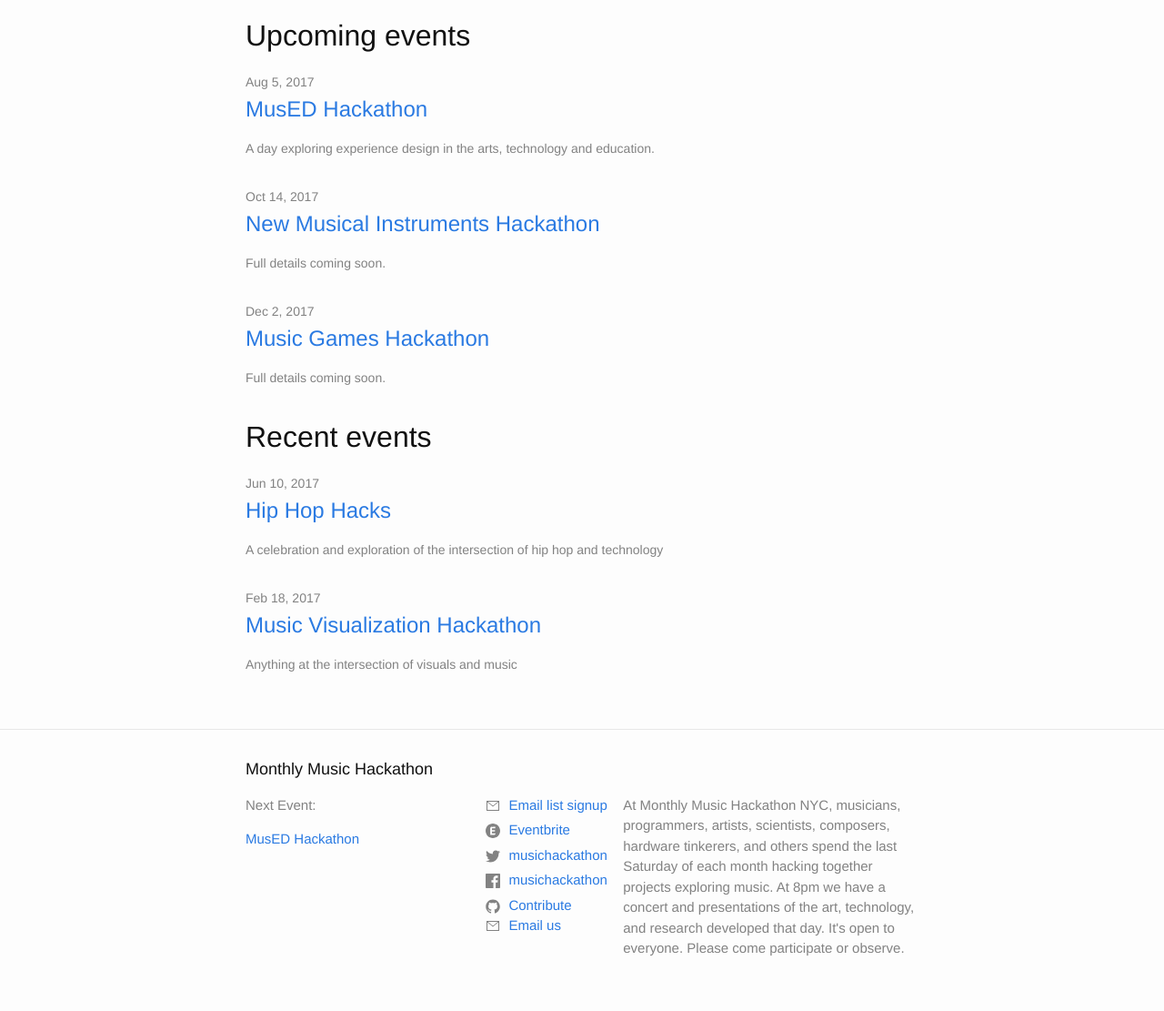
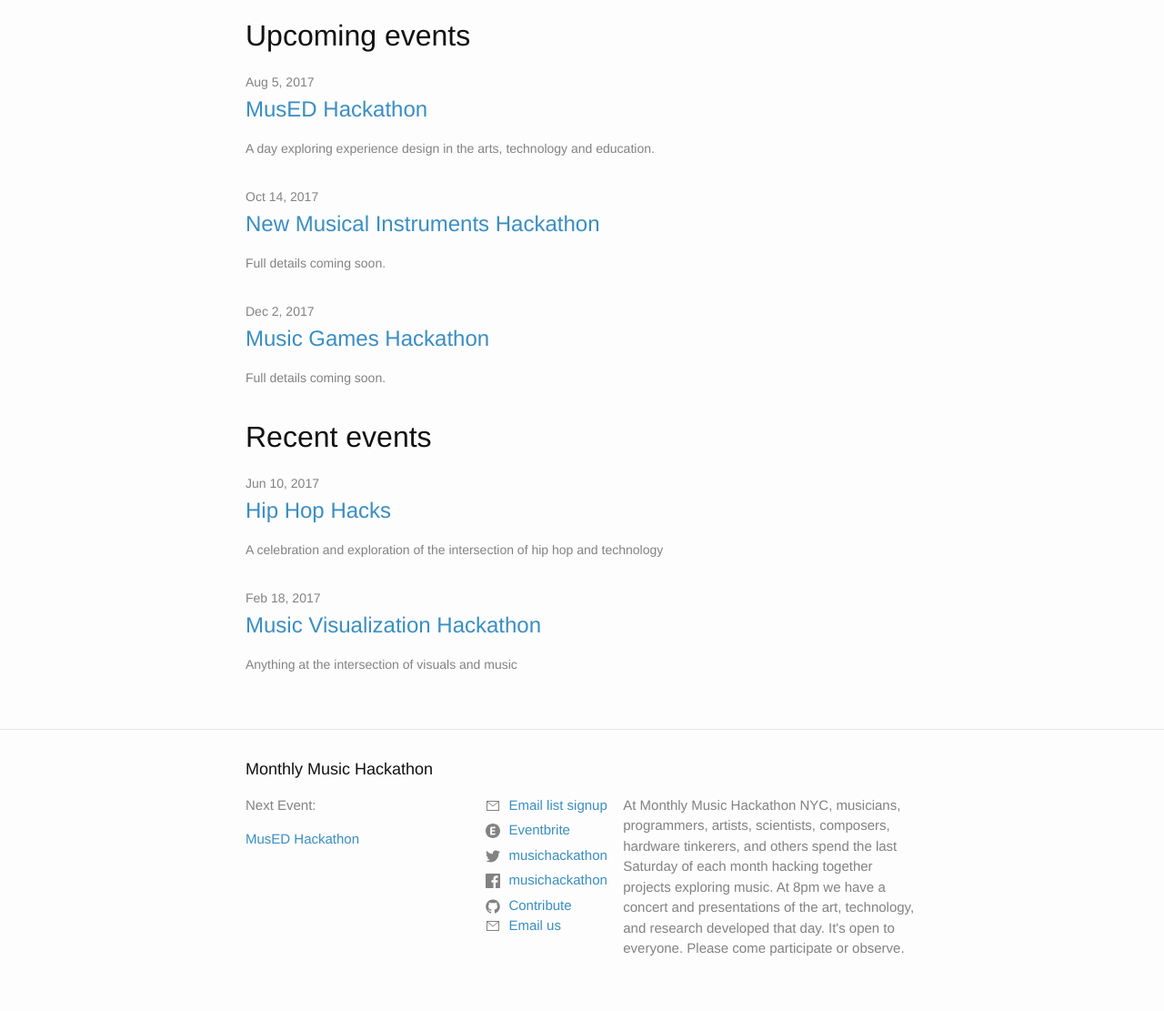
Before and after one commit to musichackathon/mmh_jekyll, a Jekyll site: the page built from index.md, in a window 1280 px wide. Shown: the part 802-1913 px from the top of the page at 91% size. Built offline with Jekyll 4.4.1, drawn with Linux system fonts in a browser that asks for light colours.

Commit message:
Change blue theme color on website to match logo

```diff
--- a/_sass/minima.scss
+++ b/_sass/minima.scss
@@ -12,7 +12,7 @@ $spacing-unit:     30px !default;
 
 $text-color:       #111 !default;
 $background-color: #fdfdfd !default;
-$brand-color:      #2a7ae2 !default;
+$mmh-blue:         #398EC3 !default;
 
 $grey-color:       #828282 !default;
 $grey-color-light: lighten($grey-color, 40%) !default;
--- a/_sass/minima/_base.scss
+++ b/_sass/minima/_base.scss
@@ -91,11 +91,11 @@ h1, h2, h3, h4, h5, h6 {
  * Links
  */
 a {
-  color: $brand-color;
+  color: $mmh-blue;
   text-decoration: none;
 
   &:visited {
-    color: darken($brand-color, 15%);
+    color: darken($mmh-blue, 15%);
   }
 
   &:hover {
```
